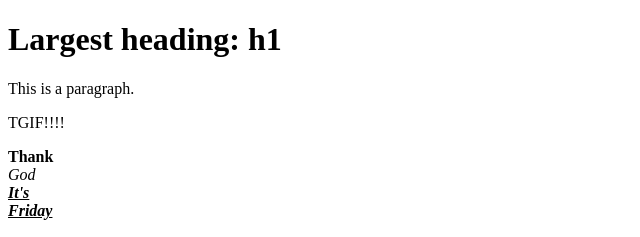
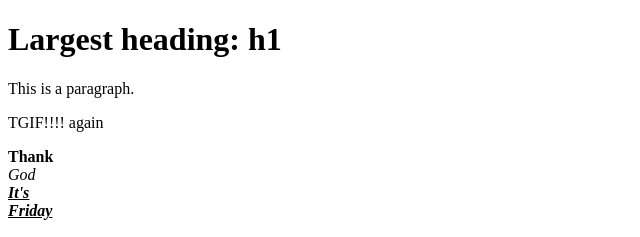
Before and after one commit to teacher-mrdv/ict-coding, a plain HTML site: page livecoding1/index.html in a window 1280 px wide. Shown: the top 237 px of the page, 0-640 px from the left. Drawn offline with Linux system fonts and the light colour scheme.

Commit message:
Update index.html

```diff
--- a/livecoding1/index.html
+++ b/livecoding1/index.html
@@ -7,7 +7,8 @@
   <body>
     <h1>Largest heading: h1</h1>
     <p>This is a paragraph.</p>
-    <p>TGIF!!!!</p>
+    <p>TGIF!!!!
+    again</p>
     <!-- Title on web browser window or tab --->
     <p>
     <b>Thank</b><br>
```
